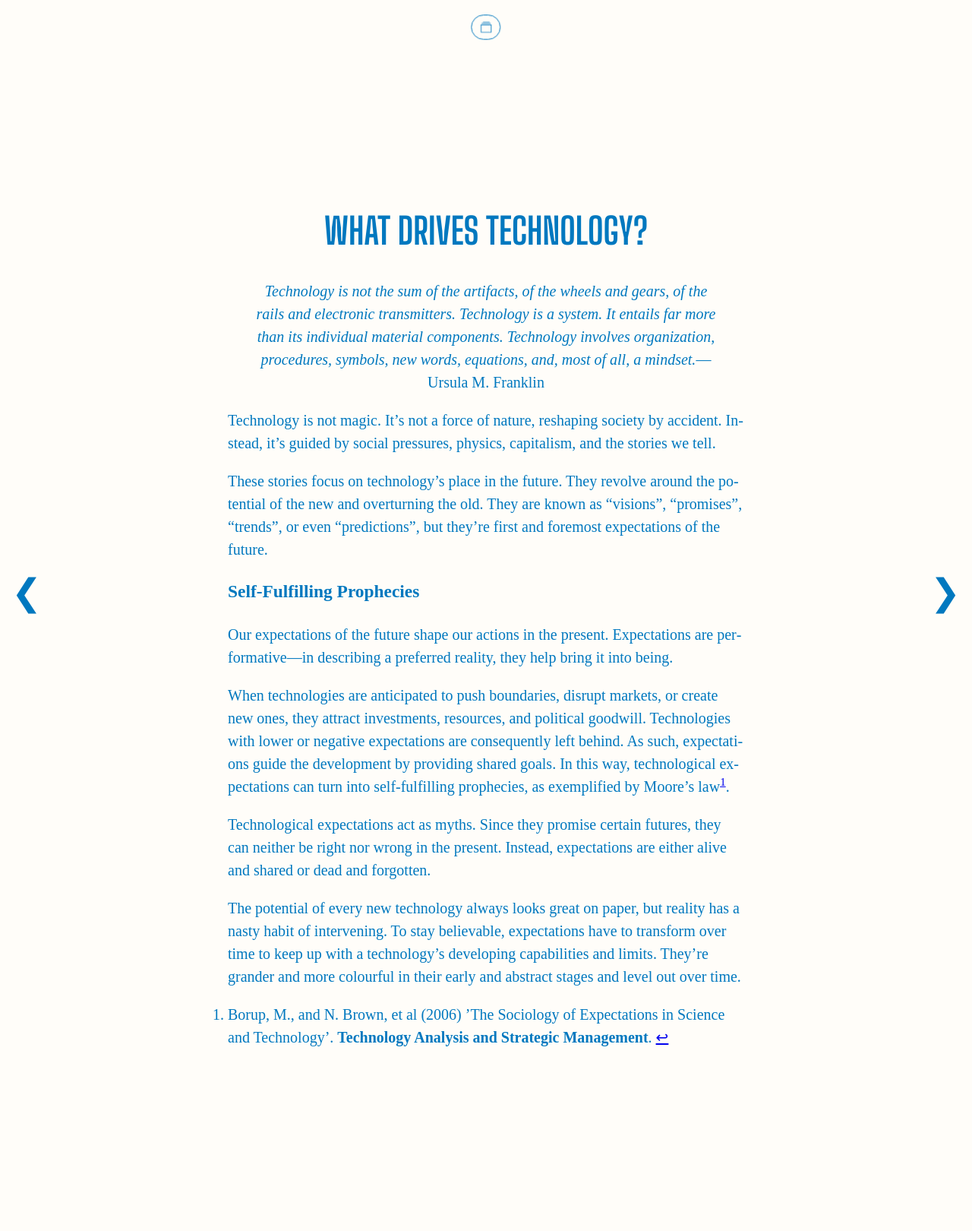
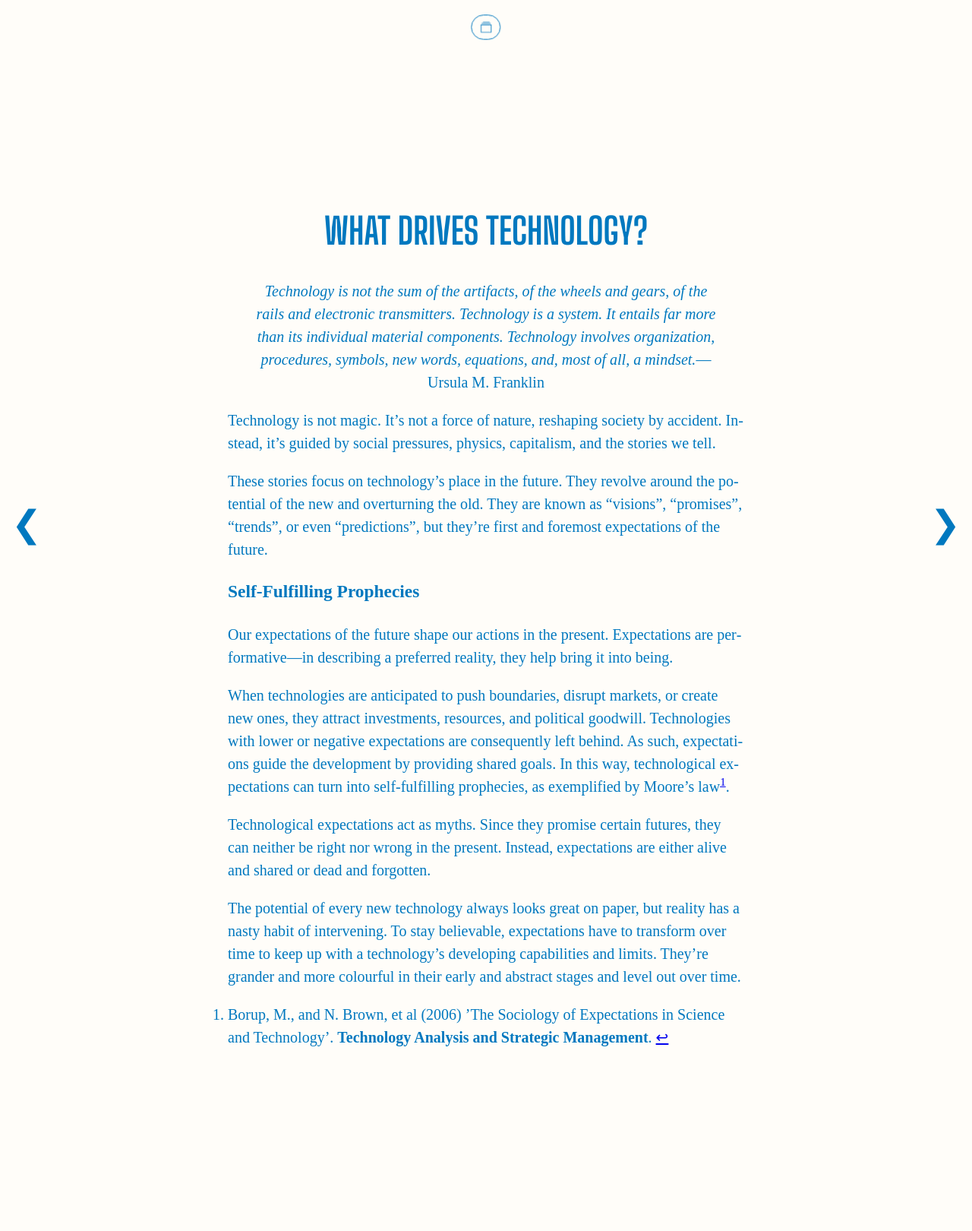
Before and after one commit to Klingebeil/a-fieldguide-to-hype, a Jekyll site: the page built from _content/01-00-what-drives-technology.md, in a window 1280 px wide. Shown: the whole page at 76% size. Built offline with Jekyll 4.4.1, drawn with Linux system fonts in a browser that asks for light colours.

Commit message:
changes arrow nav

```diff
--- a/_sass/_layout.scss
+++ b/_sass/_layout.scss
@@ -82,13 +82,13 @@ nav ul {
 
     .arrow-right {
         position: fixed;
-        margin: 80vh 0 0 0;
+        margin: 70vh 0 0 0;
         z-index: 100;
         right: 15;
     }
     .arrow-left {
         position: fixed;
-        margin: 80vh 0 0 0;
+        margin: 70vh 0 0 0;
         z-index: 100;
         left:15;
 }
```
Also changed, not shown: 3 other files.
